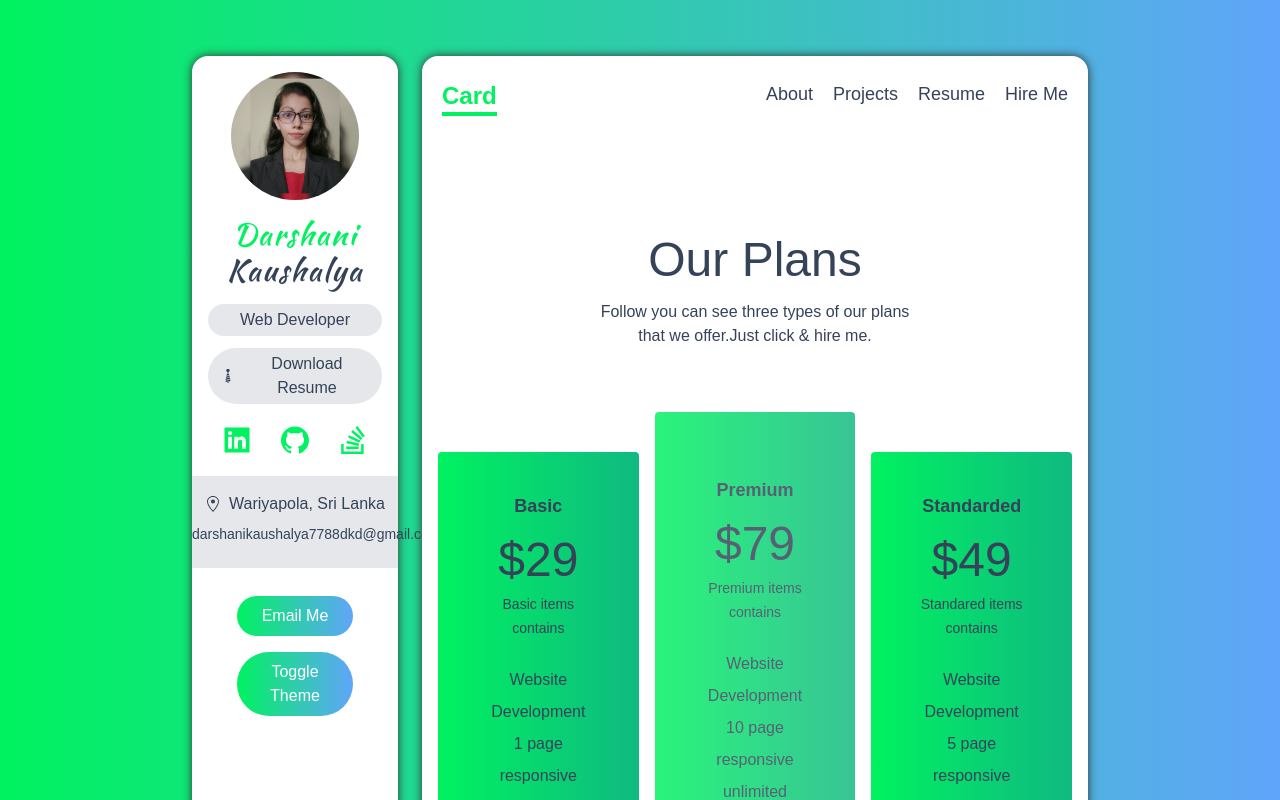
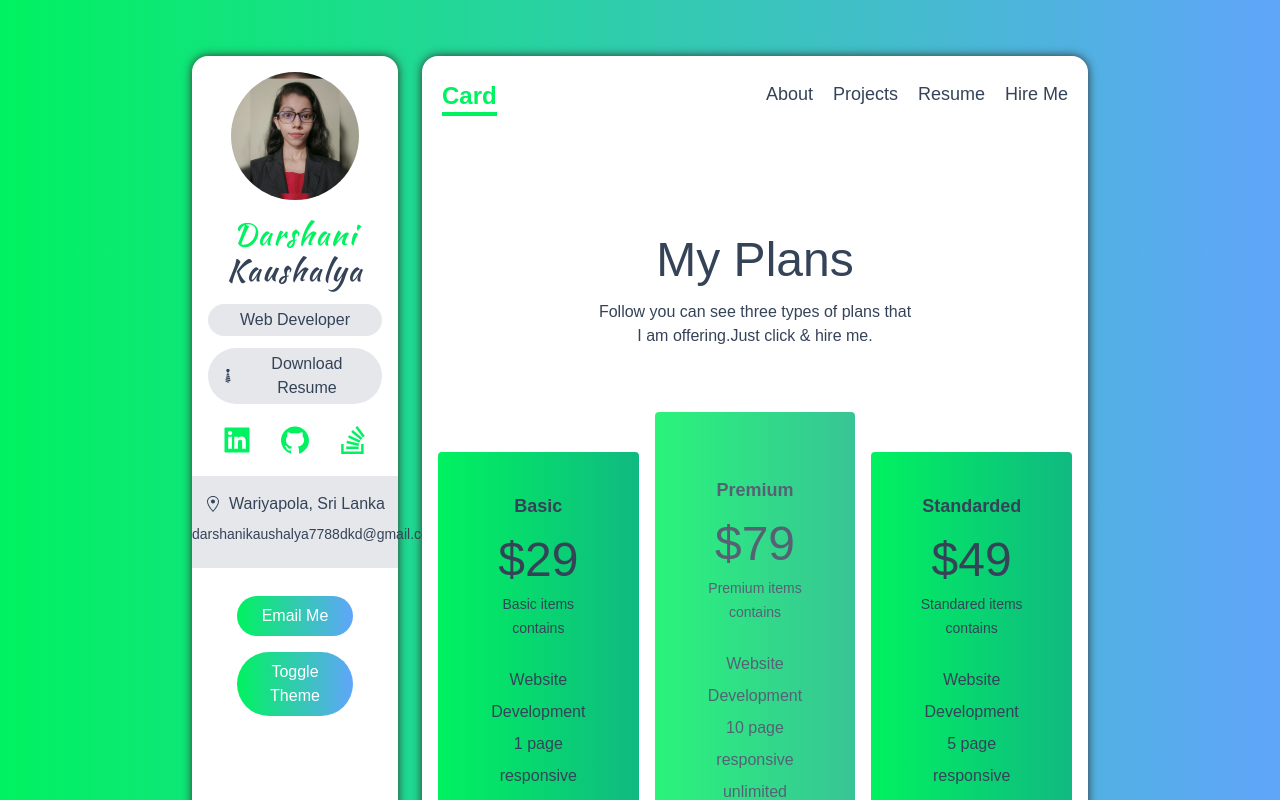
Before and after one commit to DarshaniKaushalya/LeafyCode_CodeInterview, a Next.js app: page /card in a window 1280 px wide. Shown: the top 800 px of the page. Built offline with nearby package versions, Linux system fonts and the light colour scheme.

Commit message:
Our plan rename as my plan

```diff
--- a/pages/card.tsx
+++ b/pages/card.tsx
@@ -58,8 +58,8 @@ const card = () => {
         <div className="container px-4 py-24 mx-auto">
 
   <header className="mb-16 text-center">
-    <h1 className="mb-4 text-5xl">Our Plans</h1>
-    <p className="leading-normal text-grey-dark md:w-1/2 md:mx-auto">Follow you can see three types of our plans that we offer.Just click & hire me. </p>
+    <h1 className="mb-4 text-5xl">My Plans</h1>
+    <p className="leading-normal text-grey-dark md:w-1/2 md:mx-auto">Follow you can see three types of plans that I am offering.Just click & hire me. </p>
   </header>
 
   <div className="lg:flex lg:items-center lg:-mx-2">
```
